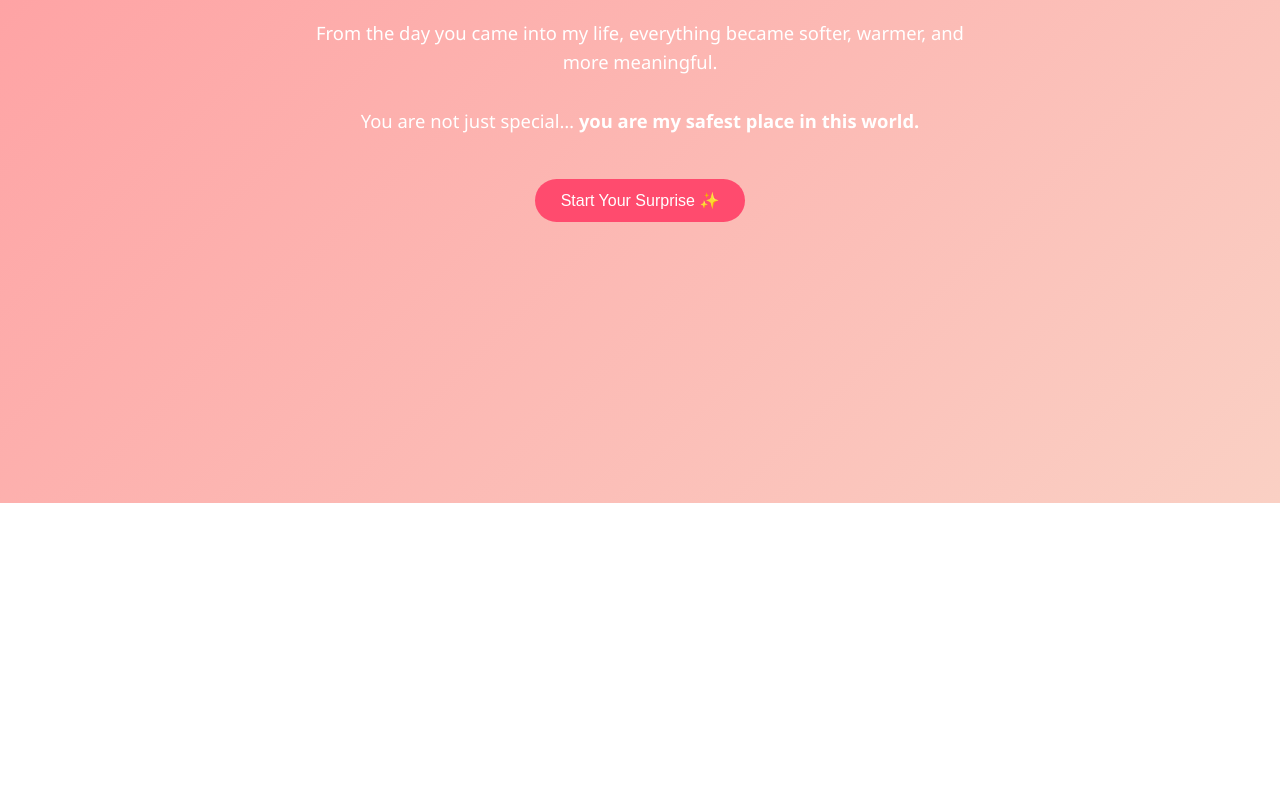
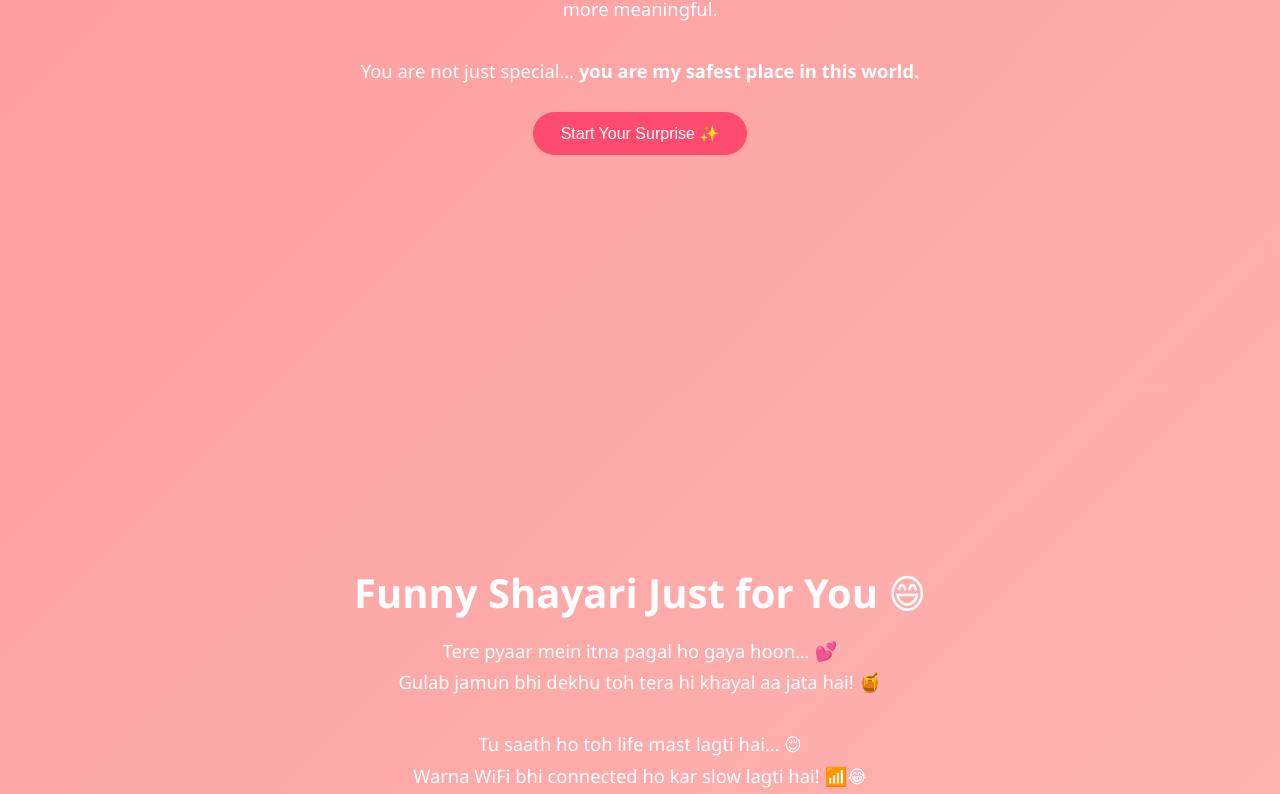
Before and after one commit to gurpreetsingh2509/this_is_for_mr_vats, a plain HTML site: page index.html in a window 1280 px wide. Shown: the part 377-1171 px from the top of the page. Before the commit the page ends 880 px from the top, so only its background shows below. Drawn offline with Linux system fonts and the light colour scheme.

Commit message:
Replace internal styles with external CSS and update comments

```diff
--- a/index.html
+++ b/index.html
@@ -5,61 +5,8 @@
   <meta name="viewport" content="width=device-width, initial-scale=1.0" />
   <title>For Kunal ❤️</title>
 
-  <style>
-    body {
-      margin: 0;
-      font-family: 'Segoe UI', Tahoma, Geneva, Verdana, sans-serif;
-      background: linear-gradient(135deg, #ff9a9e, #fad0c4);
-      color: #fff;
-      overflow-x: hidden;
-    }
-
-    .page {
-      display: none;
-      min-height: 100vh;
-      align-items: center;
-      justify-content: center;
-      flex-direction: column;
-      text-align: center;
-      padding: 40px 20px;
-    }
-
-    .active {
-      display: flex;
-      animation: fadeIn 1.2s ease;
-    }
-
-    h1 { font-size: 2.4rem; margin-bottom: 12px; }
-    p { font-size: 1.15rem; max-width: 650px; line-height: 1.6; }
-
-    button {
-      margin-top: 25px;
-      padding: 12px 26px;
-      border: none;
-      border-radius: 25px;
-      font-size: 1rem;
-      cursor: pointer;
-      background: #ff4b6e;
-      color: white;
-      transition: transform 0.3s ease, background 0.3s ease;
-    }
-
-    button:hover {
-      transform: scale(1.1);
-      background: #ff1e4d;
-    }
-
-    .gif {
-      width: 220px;
-      margin: 20px 0;
-      border-radius: 18px;
-    }
-
-    @keyframes fadeIn {
-      from { opacity: 0; transform: translateY(20px); }
-      to { opacity: 1; transform: translateY(0); }
-    }
-  </style>
+  <!-- External CSS -->
+  <link rel="stylesheet" href="style.css" />
 </head>
 <body>
 
@@ -114,7 +61,7 @@
     <b>I have already planned a real surprise for you. ❤️</b>
   </p>
 
-  <!-- This button will trigger Telegram alert from script.js -->
+  <!-- Telegram alert trigger -->
   <button onclick="sendAlert()">Order Gulab Jamun 😋</button>
 </section>
 
@@ -131,20 +78,11 @@
   <img class="gif" src="https://media.giphy.com/media/26FLdmIp6wJr91JAI/giphy.gif" />
 </section>
 
-<script>
-  function nextPage(page) {
-    document.querySelectorAll('.page').forEach(p => p.classList.remove('active'));
-    document.getElementById('page' + page).classList.add('active');
-  }
+<!-- Floating hearts container -->
+<div id="hearts"></div>
 
-  function sendAlert() {
-    // This function will be connected in script.js for Telegram alert
-    nextPage(5);
-    setTimeout(() => {
-      alert("📦 Secret Valentine surprise is on the way for Kunal! ❤️");
-    }, 600);
-  }
-</script>
+<!-- External JS -->
+<script src="script.js"></script>
 
 </body>
 </html>
```
